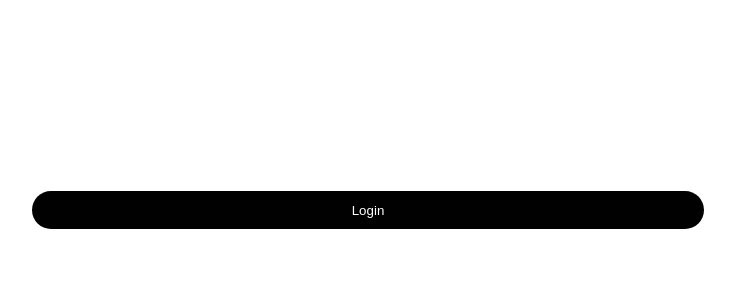
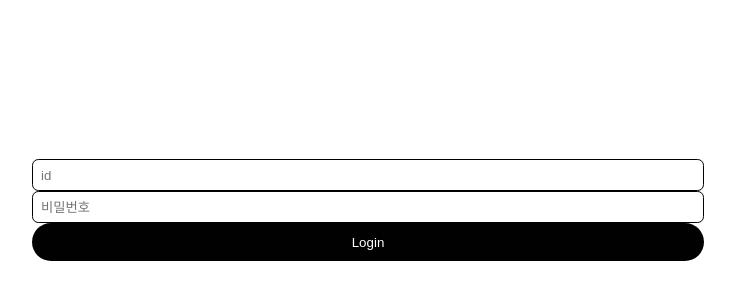
Before and after one commit to sasstyle/frontend, a React (Vite) app: page /login in a window 1280 px wide. Shown: the part 190-490 px from the top of the page, without its empty margins (272-1007 px from the left). Built offline with nearby package versions, Linux system fonts and the light colour scheme.

Commit message:
feat: :sparkles: input 기본 컴포넌트 + 훅 추가

```diff
--- a/src/api/specific/api.ts
+++ /dev/null
@@ -1 +0,0 @@
-export const here = 'hello'
--- a/src/core/components/AppInput.tsx
+++ b/src/core/components/AppInput.tsx
@@ -1,7 +1,20 @@
+import styled from 'styled-components'
+import { useInput } from '../hooks/useInput'
+
 interface Props {
   placeHolder: string
 }
 
 export default function AppInput(props: Props) {
-  return <></>
+  const { value, onSetValue } = useInput('')
+
+  return <Input value={value} onChange={onSetValue} placeholder={props.placeHolder}></Input>
 }
+
+const Input = styled.input`
+  width: 100%;
+  height: 2rem;
+  border: 1px solid #010101;
+  border-radius: 0.4rem;
+  padding-left: 0.5rem;
+`
--- /dev/null
+++ b/src/core/hooks/useInput.ts
@@ -0,0 +1,8 @@
+import { useState } from 'react'
+
+export function useInput(initialState: any) {
+  const [value, setValue] = useState(initialState)
+  const onSetValue = (e: any) => setValue(e.target.value)
+
+  return { value, onSetValue }
+}
```
